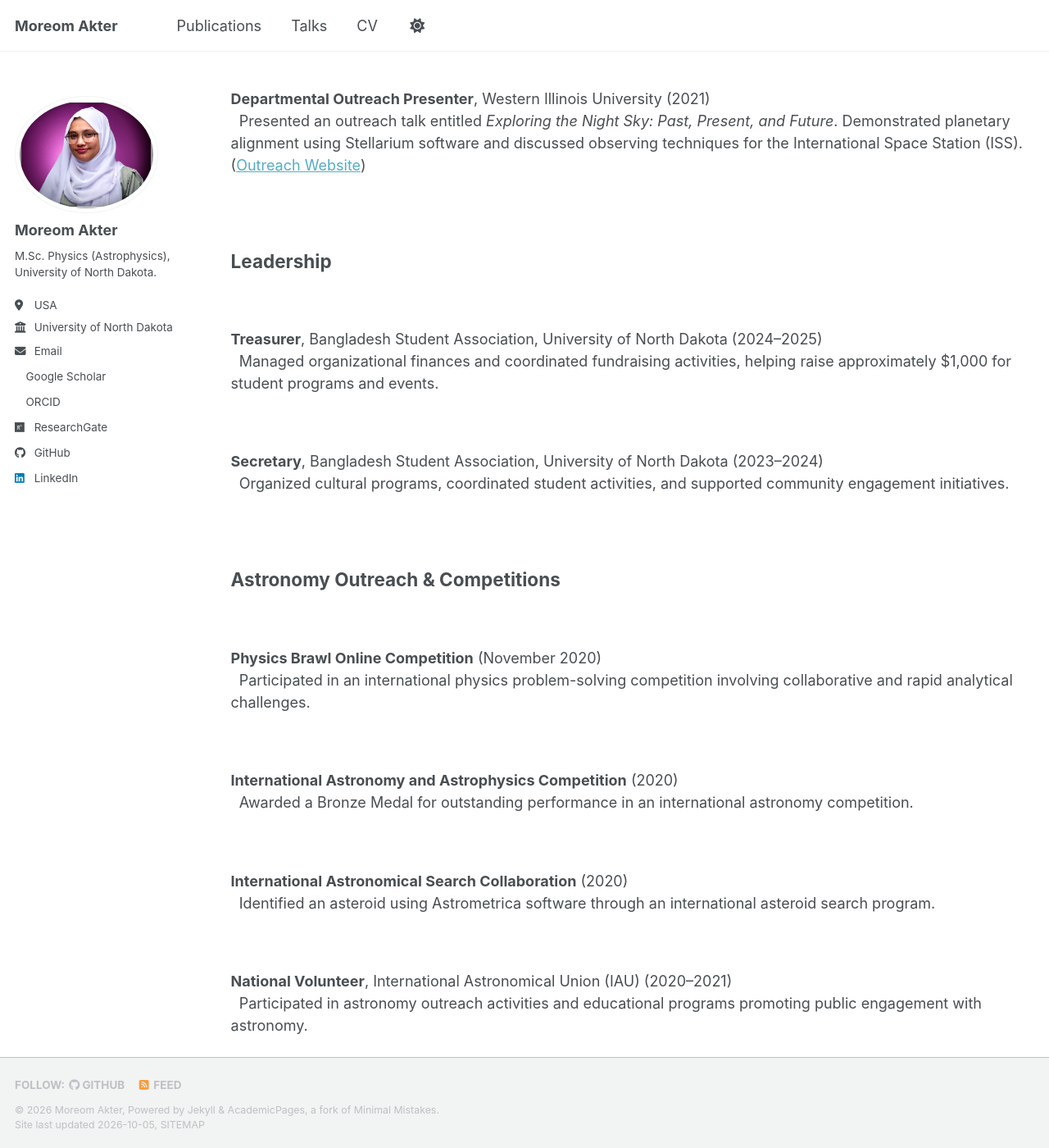
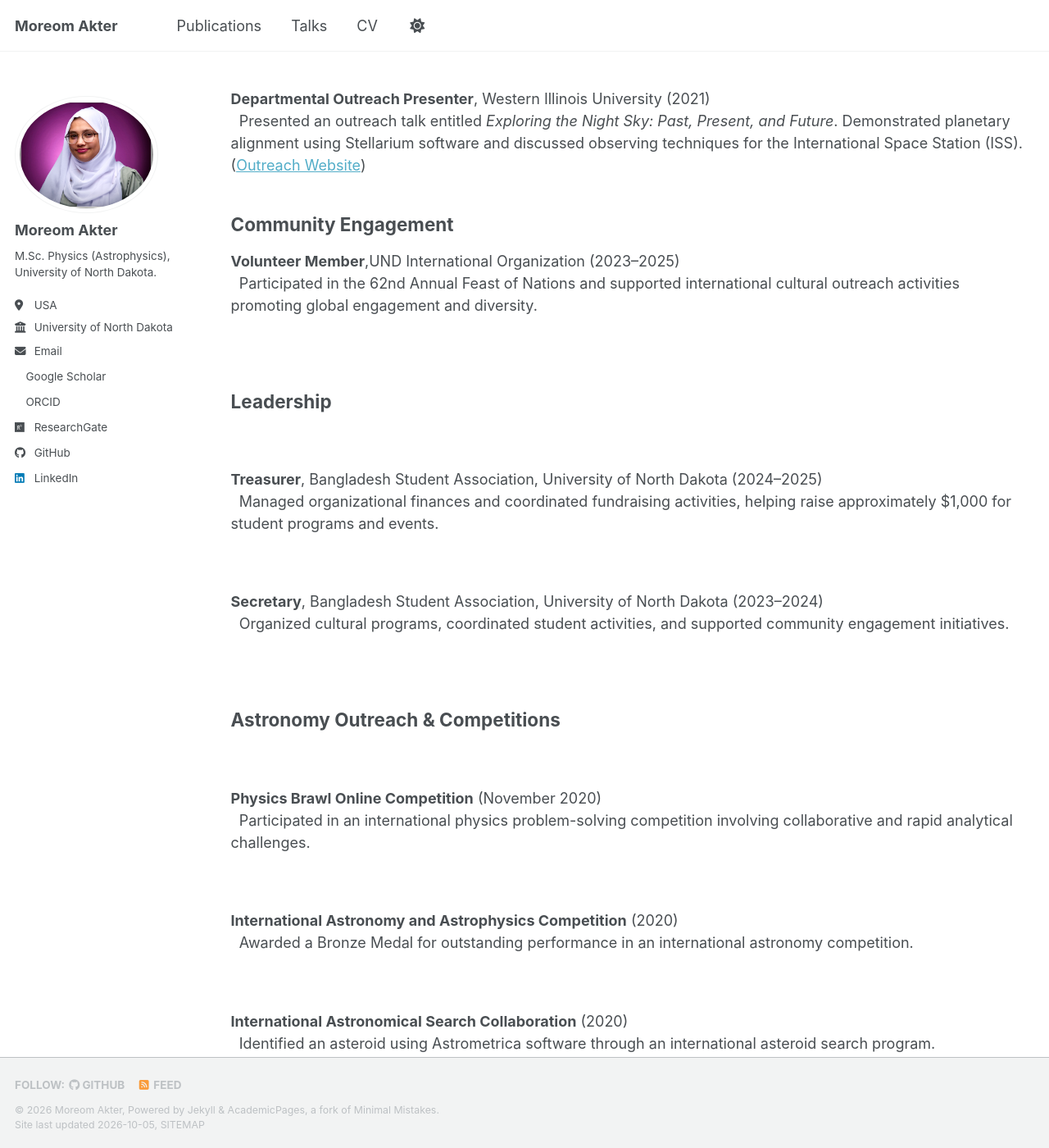
Before and after one commit to Moreom/Moreom.github.io, a Jekyll site: the page built from _pages/Outreach.md, in a window 1280 px wide and 1400 px high, scrolled down 879 px. Shown: the whole window at 82% size. Built offline with Jekyll 4.4.1, drawn with Linux system fonts in a browser that asks for light colours; a style sheet for code colours, icons or effects is not loaded.

Commit message:
Update Outreach.md

```diff
--- a/_pages/Outreach.md
+++ b/_pages/Outreach.md
@@ -37,6 +37,14 @@ Delivered an outreach session entitled <em>Exploring the Hidden Universe</em> fo
 Presented an outreach talk entitled <em>Exploring the Night Sky: Past, Present, and Future</em>. Demonstrated planetary alignment using Stellarium software and discussed observing techniques for the International Space Station (ISS).
 
 (<a href="https://sites.google.com/wiu.edu/exploring-the-night-sky/home">Outreach Website</a>)
+</p>
+
+<h2>Community Engagement</h2>
+
+<p style="margin-bottom:15px;">
+<strong>Volunteer Member</strong>,UND International Organization (2023–2025)<br>
+
+Participated in the 62nd Annual Feast of Nations and supported international cultural outreach activities promoting global engagement and diversity.
 </p>
 
 <h2>Leadership</h2>
```
Also changed, not shown: other parts of _pages/Outreach.md (+0 -1 lines).
